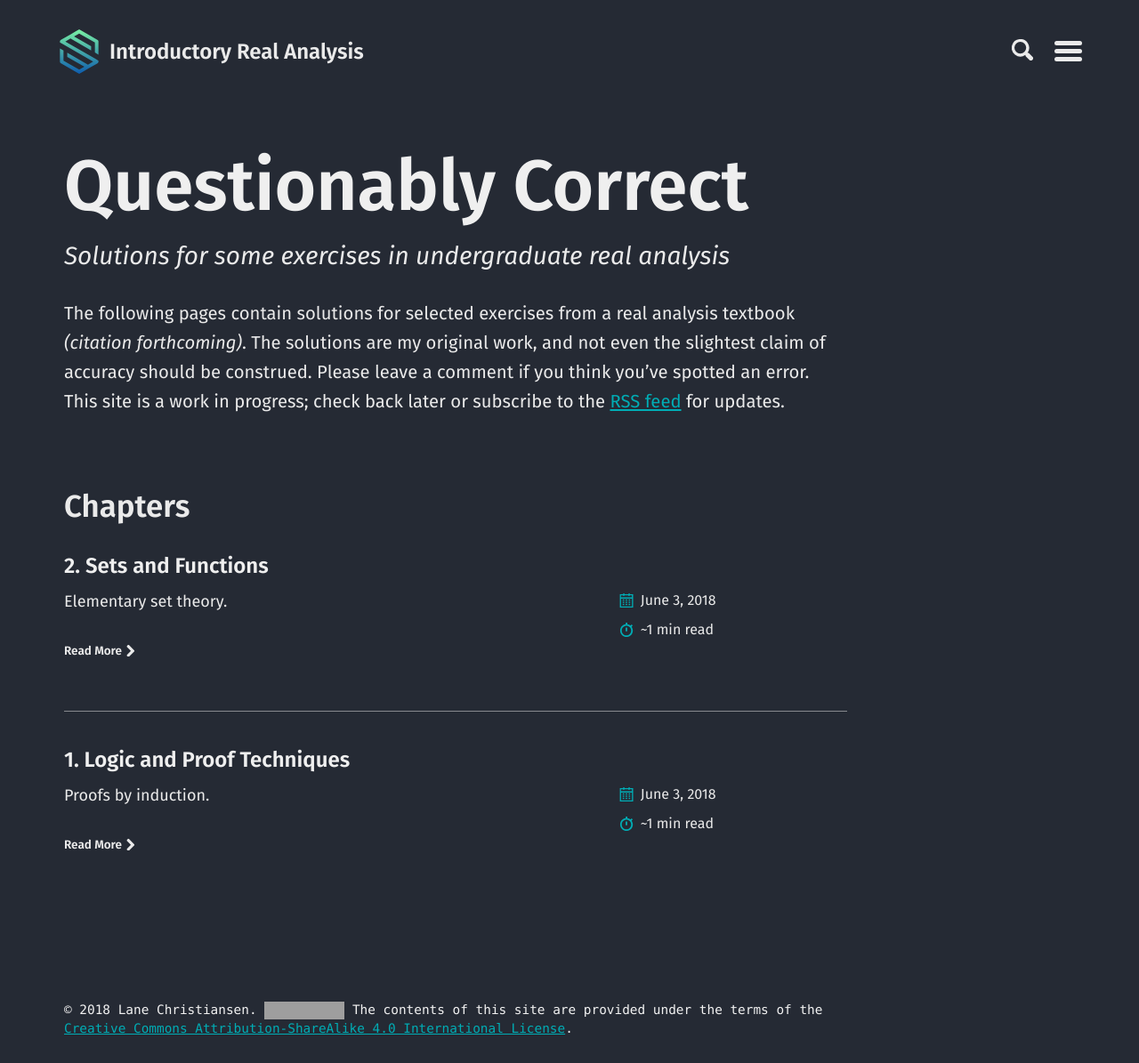
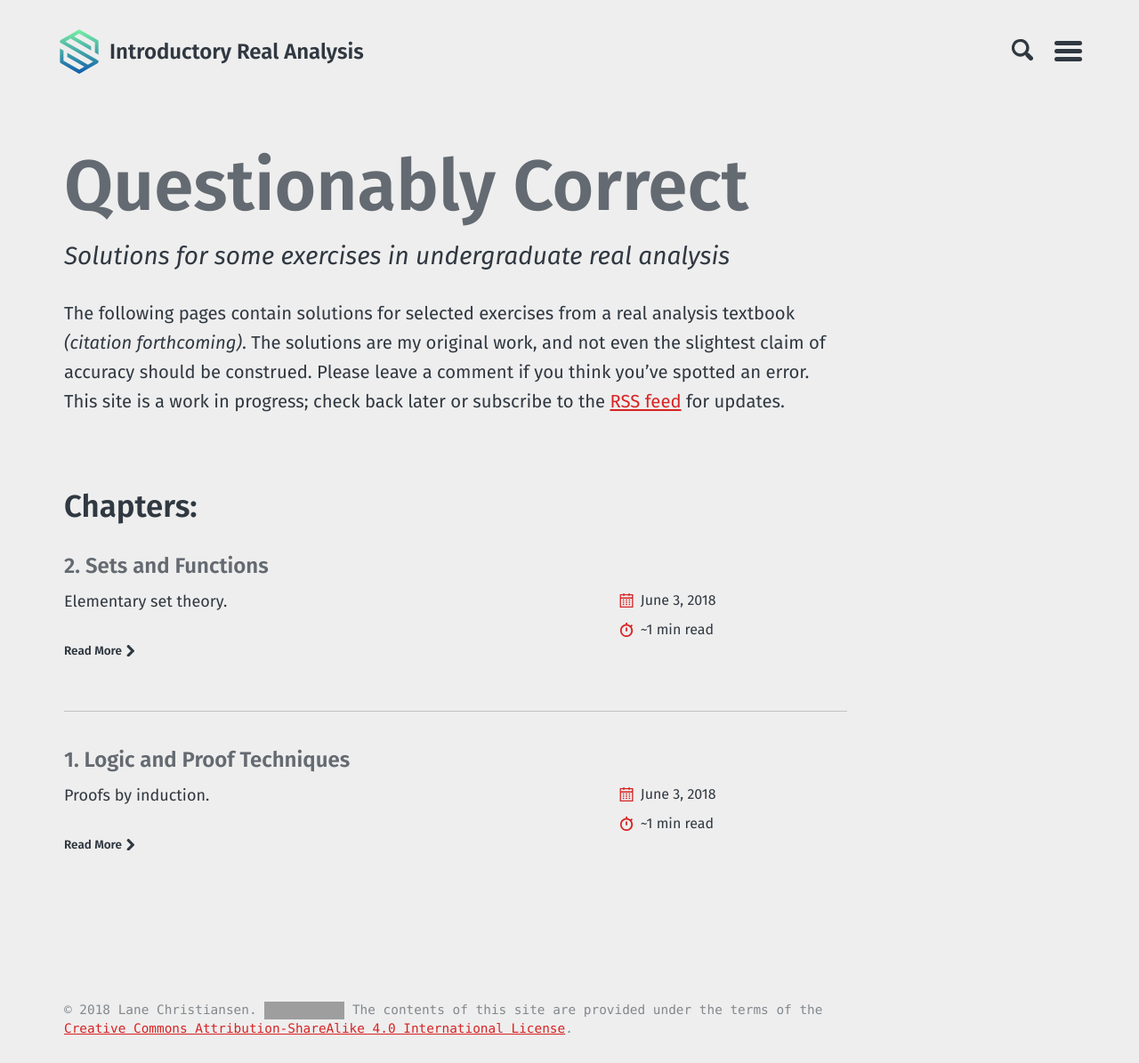
Before and after one commit to bazooka2th/real-analysis, a Jekyll site: the page built from index.html, in a window 1280 px wide. Shown: the whole page at 89% size. Built offline with Jekyll 4.4.1, drawn with Linux system fonts in a browser that asks for light colours; the list of posts is cut into pages by our own code; grey boxes are pictures that could not be loaded.

```diff
--- a/_data/theme.yml
+++ b/_data/theme.yml
@@ -1,5 +1,5 @@
 # Theme Skin
-skin: night # default, night, plum, sea, soft, steel
+skin: steel # default, night, plum, sea, soft, steel
 
 # Theme Text
 t:
@@ -18,7 +18,7 @@ t:
   email: "Email"
   subscribe: "Subscribe"
   read_more: "Read More"
-  posts: "Chapters"
+  posts: "Chapters:"
   page: "Page"
   of: "of"
   min_read: "min read"
```
